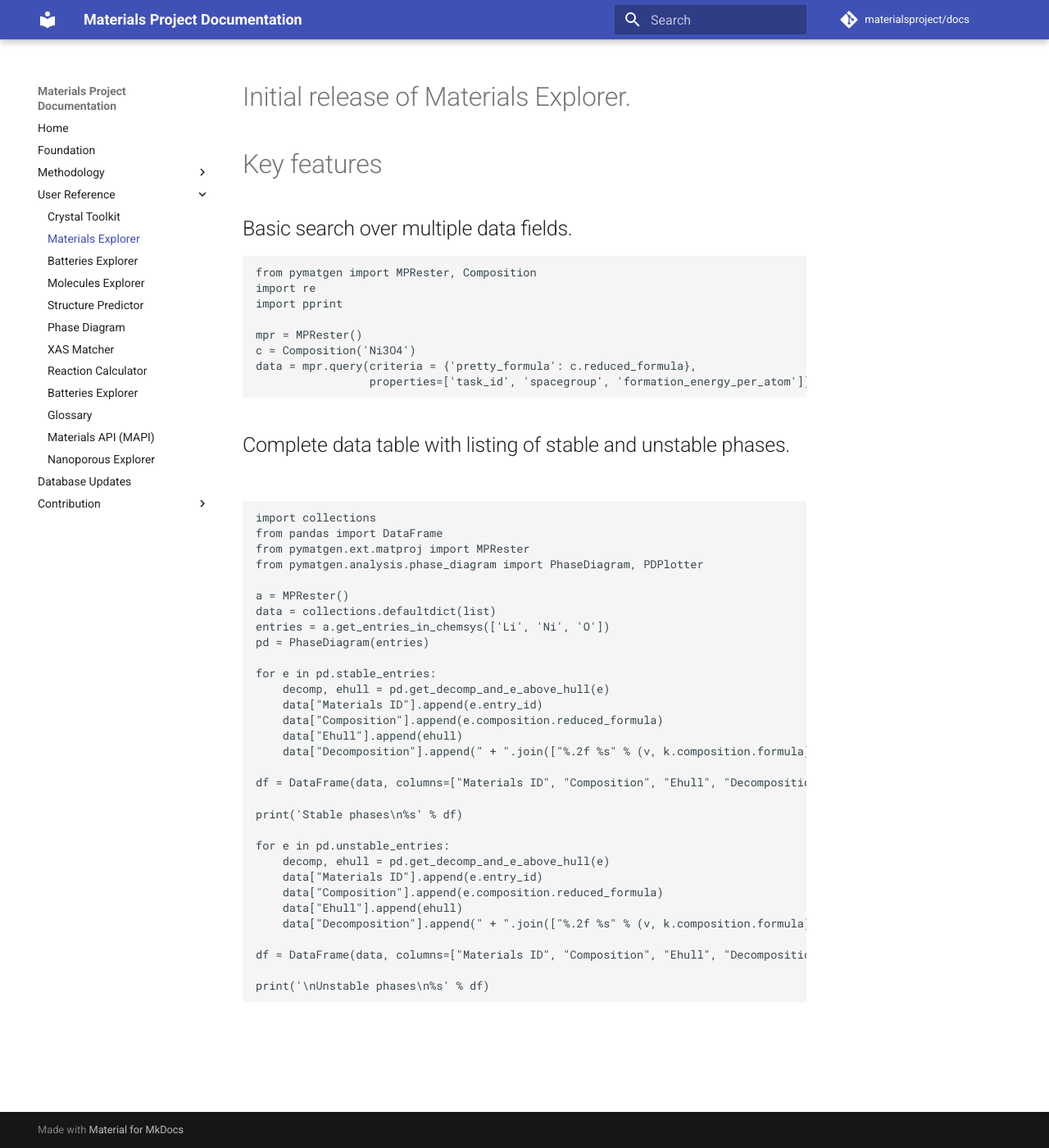
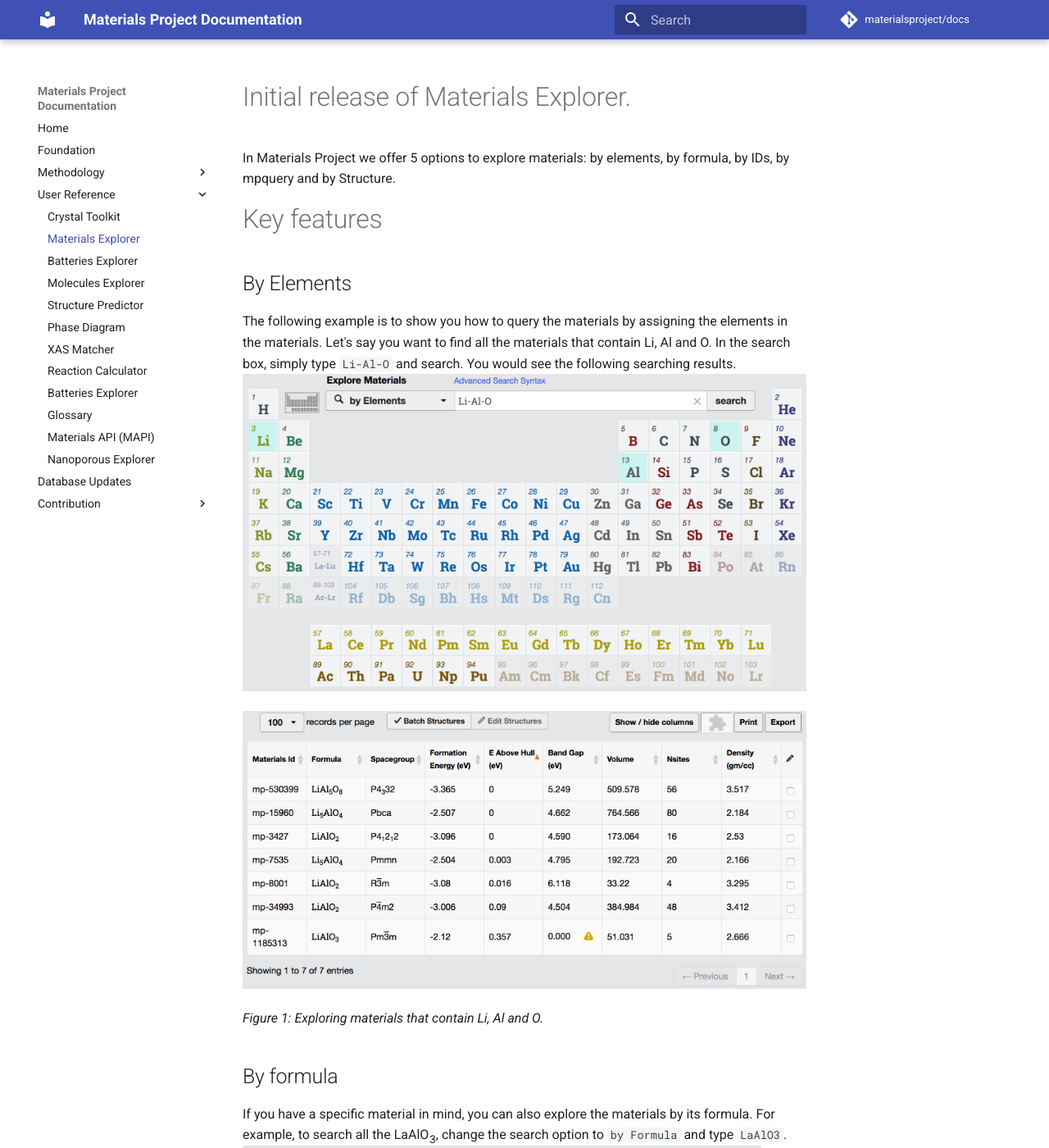
Before and after one commit to materialsproject/docs, an MkDocs documentation site: the page built from docs/user-guide/materials-explorer.md, in a window 1280 px wide and 1400 px high. Shown: the whole window at 82% size. Built offline with MkDocs 1.6.1 and Material for MkDocs 9.7.7, drawn with Linux system fonts in a browser that asks for light colours; comment, search, counter and statistics services are not loaded; some of the changed text lies outside the part shown.

Commit message:
add information in materials explore

````diff
--- a/docs/user-guide/materials-explorer.md
+++ b/docs/user-guide/materials-explorer.md
@@ -1,47 +1,44 @@
 # Initial release of Materials Explorer.
+In Materials Project we offer 5 options to explore materials: by elements, by formula, by IDs, by mpquery and by Structure.
 # Key features
-## Basic search over multiple data fields.
-```
-from pymatgen import MPRester, Composition
-import re
-import pprint
+## By Elements
+The following example is to show you how to query the materials by assigning the elements in the materials. Let's say
+you want to find all the materials that contain Li, Al and O. In the search box, simply type ```Li-Al-O``` and search.
+You would see the following searching results.
+![by_elements example](img/materials-explorer/by_elements.png)
 
-mpr = MPRester()
-c = Composition('Ni3O4')
-data = mpr.query(criteria = {'pretty_formula': c.reduced_formula},
-                 properties=['task_id', 'spacegroup', 'formation_energy_per_atom'])
-```
-## Complete data table with listing of stable and unstable phases.
-```
-import collections
-from pandas import DataFrame
-from pymatgen.ext.matproj import MPRester
-from pymatgen.analysis.phase_diagram import PhaseDiagram, PDPlotter
+![by_elements example_results](img/materials-explorer/by_elements_results.png)
 
-a = MPRester()
-data = collections.defaultdict(list)
-entries = a.get_entries_in_chemsys(['Li', 'Ni', 'O'])
-pd = PhaseDiagram(entries)
+*Figure 1: Exploring materials that contain Li, Al and O.*
 
-for e in pd.stable_entries:
-    decomp, ehull = pd.get_decomp_and_e_above_hull(e)
-    data["Materials ID"].append(e.entry_id)
-    data["Composition"].append(e.composition.reduced_formula)
-    data["Ehull"].append(ehull)
-    data["Decomposition"].append(" + ".join(["%.2f %s" % (v, k.composition.formula) for k, v in decomp.items()]))
+## By formula
+If you have a specific material in mind, you can also explore the materials by its formula. For example,
+to search all the LaAlO<sub>3</sub>, change the search option to ```by Formula``` and type ```LaAlO3```.
+ ![by_formula example](img/materials-explorer/by_formula.png)
 
-df = DataFrame(data, columns=["Materials ID", "Composition", "Ehull", "Decomposition"])
+ *Figure 2: Exploring all the LaAlO<sub>3</sub> materials.*
+## By IDs
+If you know the mp id of the material, you can search it by ID. You can also search multiple IDs
+at the same time. Change the search option to ```by IDs``` and type the mp IDs that you are looking
+for.
+ ![by_ids example](img/materials-explorer/by_ids.png)
 
-print('Stable phases\n%s' % df)
+ *Figure 3: Exploring specific materials by their mp IDs.*
 
-for e in pd.unstable_entries:
-    decomp, ehull = pd.get_decomp_and_e_above_hull(e)
-    data["Materials ID"].append(e.entry_id)
-    data["Composition"].append(e.composition.reduced_formula)
-    data["Ehull"].append(ehull)
-    data["Decomposition"].append(" + ".join(["%.2f %s" % (v, k.composition.formula) for k, v in decomp.items()]))
+## By mpquery
+In addition to the previous three basic explore options, Materials Project also provides an advanced
+query option by mpquery, using Mongo-like language for flexible queries on the Materials Project
+database. This provides the possibility of queries which would otherwise not be possible using
+the other simpler REST forms. For example, to search all the iron oxides and manganese oxides,
+change the search option to ```by mpquery``` and type ```{'elements':{'$in':['Fe', 'Mn'], '$all': ['O']}, 'nelements':2}```.
+ ![by_mpquery example](img/materials-explorer/by_mpquery.png)
 
-df = DataFrame(data, columns=["Materials ID", "Composition", "Ehull", "Decomposition"])
+ *Figure 4: Exploring  materials by using Mongo-like language for flexible queries.*
 
-print('\nUnstable phases\n%s' % df)
-```
+## By Structure
+Additionally, if you already have structure but need to know the materials properties, such as
+band gap and formation energy, from the Materials Project database, you can change the search option
+to ```by Structure``` and  drag and drop your structure file in the grey box.
+ ![by_structure example](img/materials-explorer/by_structure.png)
+
+ *Figure 4: Exploring  materials by using Mongo-like language for flexible queries.*
````
Also changed, not shown: docs/user-guide/img/materials-explorer/by_elements.png (added), docs/user-guide/img/materials-explorer/by_elements_results.png (added), docs/user-guide/img/materials-explorer/by_formula.png (added), docs/user-guide/img/materials-explorer/by_ids.png (added), docs/user-guide/img/materials-explorer/by_mpquery.png (added), docs/user-guide/img/materials-explorer/by_structure.png (added), 1 other file.
